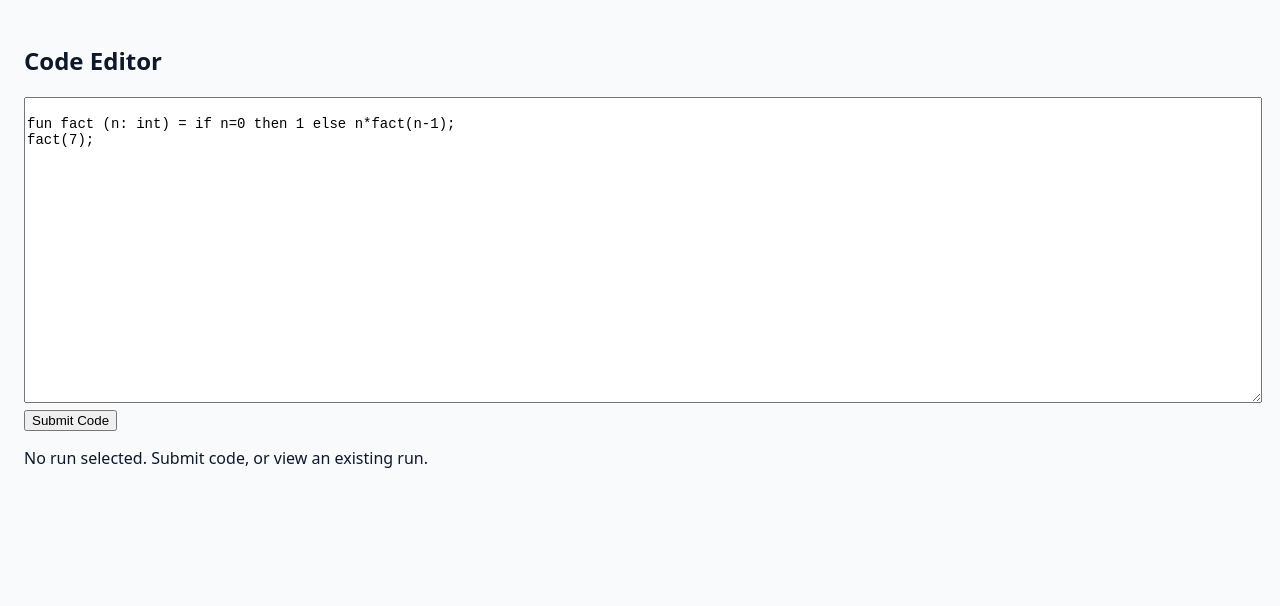
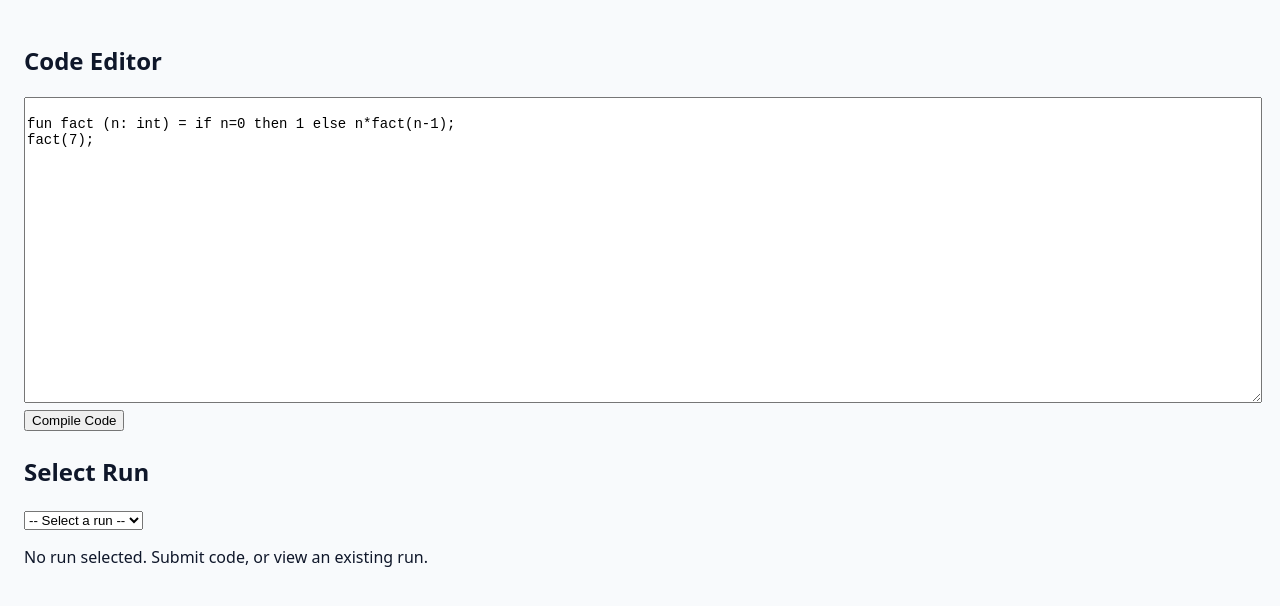
Before and after one commit to ValerianClerc/caraml-playground, a React (Vite) app in the folder client/: page / in a window 1280 px wide. Shown: the top 606 px of the page. Built offline with nearby package versions, Linux system fonts and the light colour scheme.

Commit message:
Add RunSelector to switch between different compilation runs

```diff
--- a/client/src/App.tsx
+++ b/client/src/App.tsx
@@ -1,12 +1,14 @@
 import { ExecDemo } from './components/ExecDemo'
 import { CodeEditor } from './components/CodeEditor'
 import { useRunUpdateCoordinator } from './runUpdates/useRunUpdateCoordinator'
+import { RunSelector } from './components/RunSelector';
 
 export default function App() {
   useRunUpdateCoordinator();
   return (
     <div style={{ fontFamily: 'system-ui, -apple-system, Roboto, "Segoe UI", sans-serif', padding: 24 }}>
       <CodeEditor />
+      <RunSelector />
       <ExecDemo />
     </div>
   )
--- a/client/src/components/CodeEditor.tsx
+++ b/client/src/components/CodeEditor.tsx
@@ -29,7 +29,7 @@ export const CodeEditor = () => {
         onChange={(e) => setCode(e.target.value)}
         style={{ width: '100%', height: 300, fontFamily: 'monospace', fontSize: 14 }}
       />
-      <button onClick={handleSubmit}>Submit Code</button>
+      <button onClick={handleSubmit}>Compile Code</button>
     </div>
   );
 }
--- a/client/src/components/ExecDemo.tsx
+++ b/client/src/components/ExecDemo.tsx
@@ -1,4 +1,4 @@
-import { useState } from 'react';
+import { useEffect, useState } from 'react';
 import { useExec } from '../exec/useExec';
 import { API_URL } from '../constants';
 import { useAppState } from '../state';
@@ -21,6 +21,17 @@ export function ExecDemo() {
     execWasmUrl: `${API_URL}/artifacts/${currentRunId}/wasm`
   });
 
+  useEffect(() => {
+    // clear last exec state state when currentRunId changes
+    return () => {
+      setStderrLive([]);
+      setStdoutLive([]);
+      setFinalStderr('');
+      setFinalStdout('');
+      setExitCode(null);
+    }
+  }, [currentRunId])
+
   const handleRun = async () => {
     setRunning(true);
     setExitCode(null);
@@ -39,6 +50,7 @@ export function ExecDemo() {
   };
 
   if (!currentRunId) return <p>No run selected. Submit code, or view an existing run.</p>;
+  if (currentRun?.status !== "succeeded") return <p>Compilation status is "{currentRun?.status}". Executable artifacts are only available for succeeded runs.</p>;
   if (loading) return <p>Loading executable...</p>;
   if (error) return <p style={{ color: 'crimson' }}>Load error: {error}</p>;
 
@@ -57,16 +69,20 @@ export function ExecDemo() {
 
       <div style={{ display: 'flex', gap: 16, marginTop: 20 }}>
         <div style={{ flex: 1, minWidth: 0 }}>
-          <h3 style={{ margin: '4px 0' }}>stdout (live)</h3>
+          <details>
+            <summary style={{ cursor: 'pointer' }}>stdout (live)</summary>
             <pre style={panelStyle}>
               {stdoutLive.length ? stdoutLive.join('\n') : '(empty)'}
             </pre>
+          </details>
         </div>
         <div style={{ flex: 1, minWidth: 0 }}>
-          <h3 style={{ margin: '4px 0' }}>stderr (live)</h3>
+          <details>
+            <summary style={{ cursor: 'pointer' }}>stderr (live)</summary>
             <pre style={{ ...panelStyle, background: '#fef2f2', color: '#991b1b' }}>
               {stderrLive.length ? stderrLive.join('\n') : '(empty)'}
             </pre>
+          </details>
         </div>
       </div>
 
--- /dev/null
+++ b/client/src/components/RunSelector.tsx
@@ -0,0 +1,24 @@
+import { useAppState } from '../state';
+
+export const RunSelector = () => {
+  const runs = useAppState(s => s.runs);
+  const currentRunId = useAppState(s => s.currentRunId);
+  const setCurrentRunId = useAppState(s => s.setCurrentRunId);
+
+  return (
+    <div style={{ marginTop: 24 }}>
+      <h2>Select Run</h2>
+      <select
+        value={currentRunId ?? ''}
+        onChange={(e) => setCurrentRunId(e.target.value)}
+      >
+        <option value=''>-- Select a run --</option>
+        {Object.values(runs).map(run => (
+          <option key={run.id} value={run.id}>
+            {run.id} - {run.status}
+          </option>
+        ))}
+      </select>
+    </div>
+  );
+}
```
Lines whose indentation alone changed are shown as unchanged.
